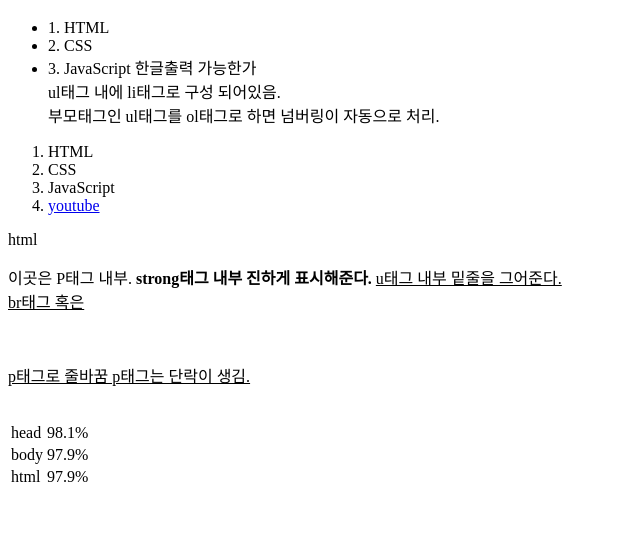
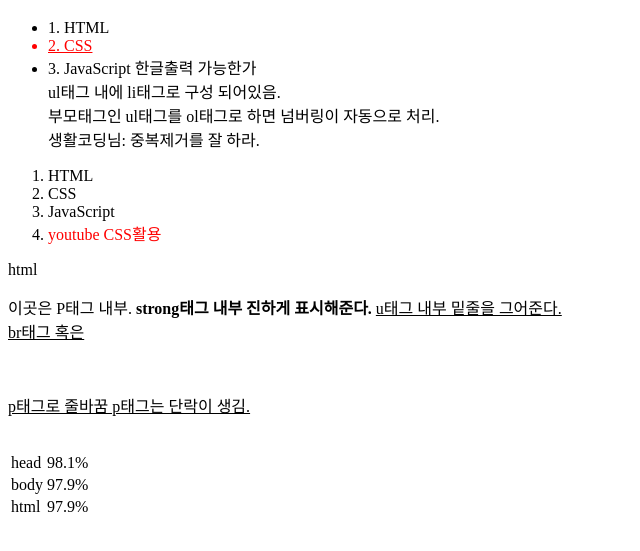
Before and after one commit to khj1192/Coding_Everybody, a plain HTML site: page index.html in a window 1280 px wide. Shown: the part 61-612 px from the top of the page, without its empty margins (0-640 px from the left). Drawn offline with Linux system fonts and the light colour scheme.

Commit message:
4월3일
오늘은 여기까지

```diff
--- a/index.html
+++ b/index.html
@@ -6,23 +6,30 @@
     <meta name="viewport" content="width=device-width, initial-scale=1.0">
     <title>Web1-html</title>
     <h1>WEB</h1>
+    <style>
+        a{
+            color: red;
+            text-decoration: none;
+        }
+    </style>
 </head>
 <body>
 
 
     <ul>
         <li> 1. HTML</li>
-        <li> 2. CSS</li>
+        <li style="color:red;text-decoration: underline;"> 2. CSS</li>
         <li> 3. JavaScript 한글출력 가능한가</li>
         ul태그 내에 li태그로 구성 되어있음. <br>
-        부모태그인 ul태그를 ol태그로 하면 넘버링이 자동으로 처리.
+        부모태그인 ul태그를 ol태그로 하면 넘버링이 자동으로 처리. <br>
+        생활코딩님: 중복제거를 잘 하라.
 </ul>
 
 <ol>
     <li>HTML</li>
     <li>CSS</li>
     <li>JavaScript</li>
-    <li><a href="https://www.youtube.com/">youtube</a></li>
+    <li><a href="https://www.youtube.com/">youtube CSS활용</a></li>
 </ol>
 html
 <p>
```
